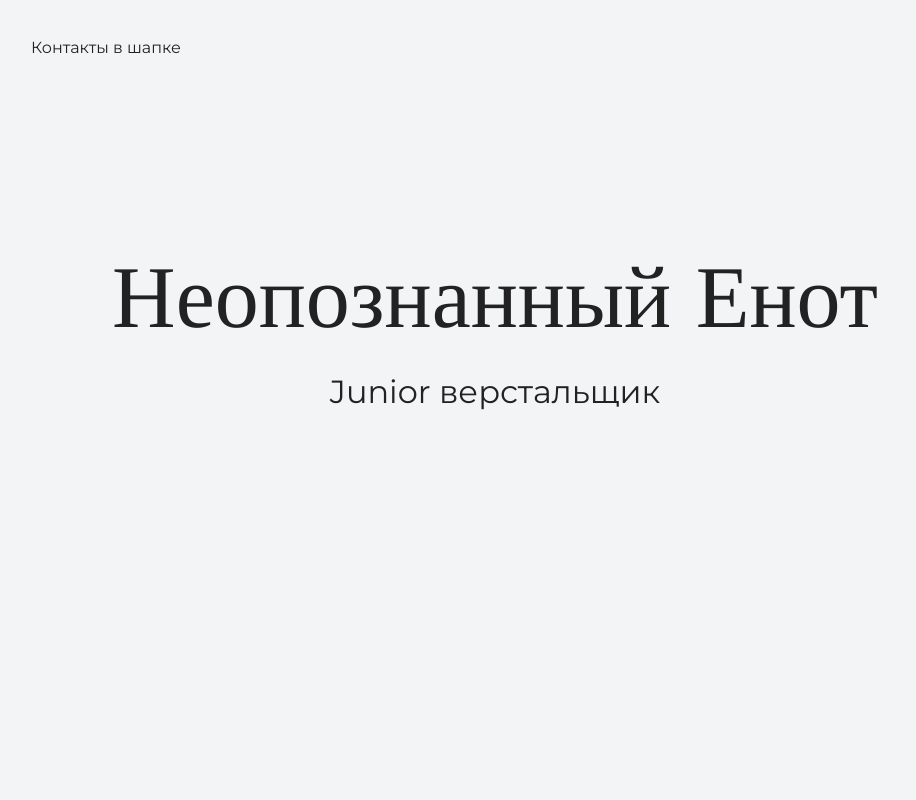
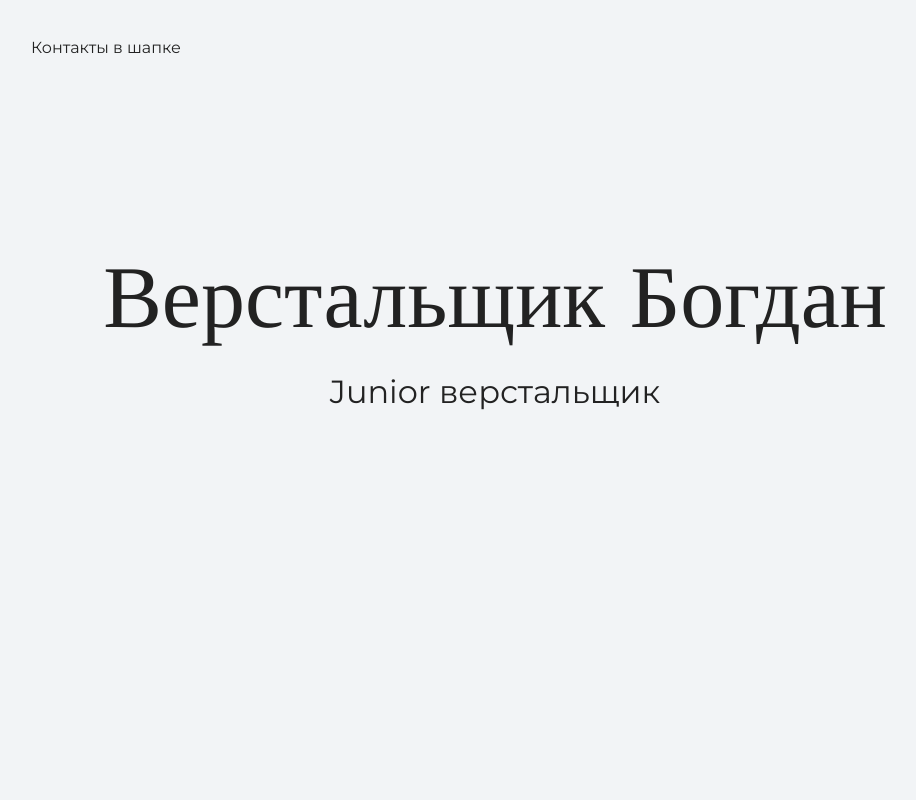
Before and after one commit to hubad/my-sites, a plain HTML site: page index.html in a window 1280 px wide. Shown: the top 800 px of the page, without its empty margins (145-1061 px from the left). Drawn offline with nearby package versions, Linux system fonts and the light colour scheme.

Commit message:
меняет текст на главной странице

```diff
--- a/index.html
+++ b/index.html
@@ -14,7 +14,7 @@
     </header>
 
     <section class="hero-image">
-<div class="container">      <h1 class="heading">Неопознанный Енот</h1>
+<div class="container">      <h1 class="heading">Верстальщик Богдан</h1>
       <p>Junior верстальщик</p>
 </div>    </section>
 
```
